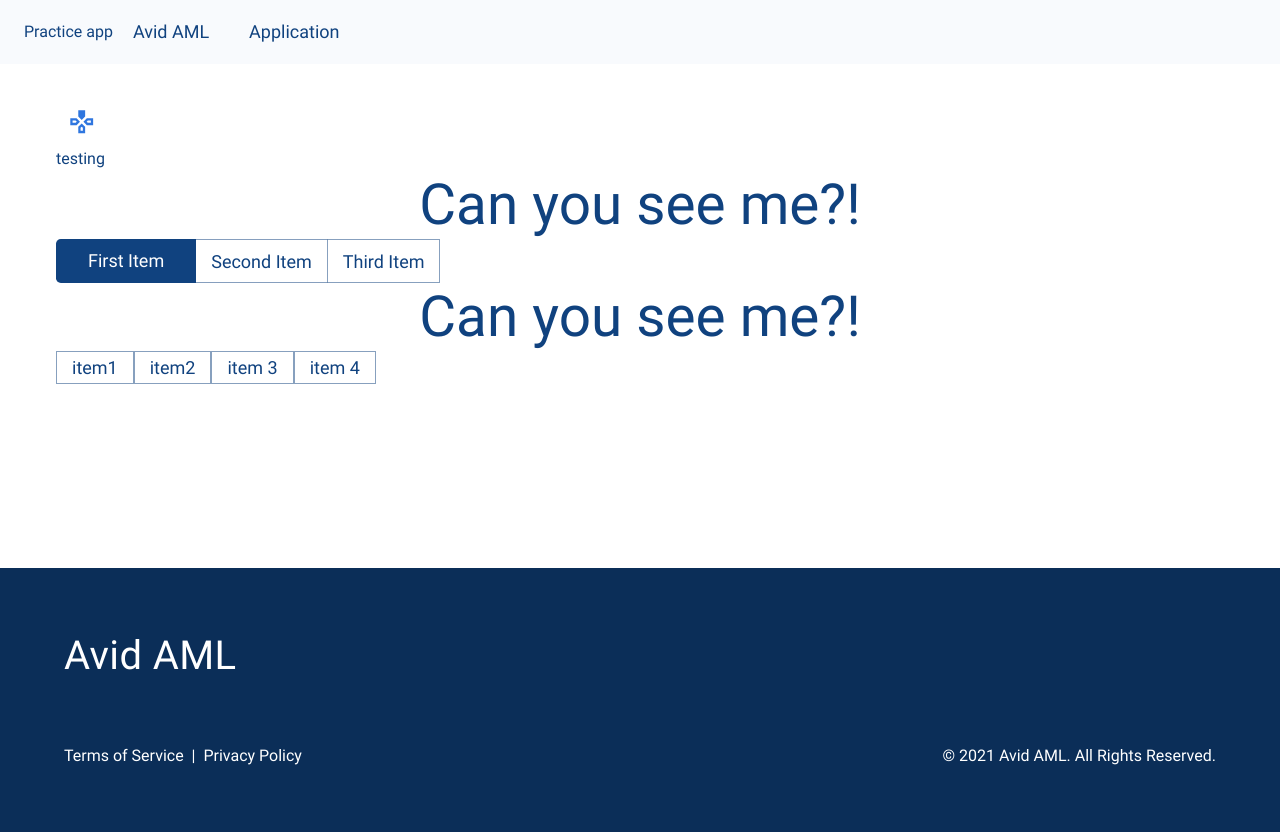
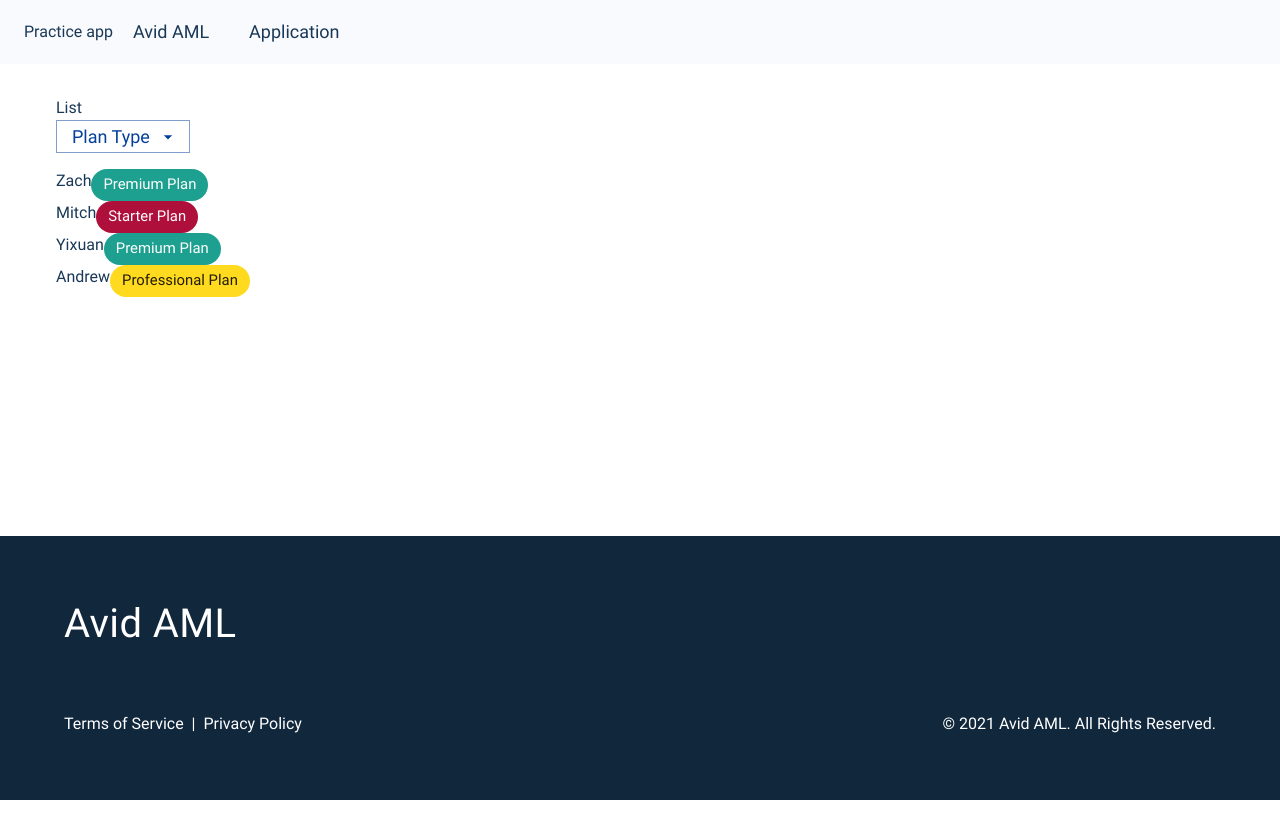
Before and after one commit to zach-mitch/practice-app, a React (Create React App) app: page / in a window 1280 px wide. After the commit the page ends 800 px from the top, so only its background shows below. Built offline with nearby package versions, Linux system fonts and the light colour scheme.

Commit message:
filtering

```diff
--- a/src/theme/palette.js
+++ b/src/theme/palette.js
@@ -1,15 +1,16 @@
 
 // https://material.io/resources/color/
 export const color = {
-    darkBlue: '#10427F',
-    blue: '#2F76DF',
+    darkBlue: '#193856',
+    blue: '#04409B',
     lightBlue: '#F8FAFD',
     white: '#FFFFFF',
     black: '#000000',
-    backgroundGradient: 'linear-gradient(180deg, #F8FAFD 74.53%, #FFFFFF 107.98%) ',
-    backgroundGradient2: ' linear-gradient(180deg, #FFFFFF 0%, #F8FAFD 70%);',
     grey: '#606D7C',
-    green: '#18A56B'
+    green: '#1DA090',
+    lightGrey: '#E5E7EC',
+    red: '#AF0F3B',
+    yellow: '#FFDA1F'
 
 };
 
@@ -31,18 +32,23 @@ export default {
     },
     info: {
         main: color.black,
-    },
-    overlay: {
-        gradients: {
-            main: color.backgroundGradient,
-            contrast: color.backgroundGradient2,
-        },
+        contrastText: color.lightGrey
     },
     success: {
-        main: color.green
+        main: color.green,
+        contrastText: color.red,
+        primer: color.yellow,
+
     },
-
+    greys: {
+        primer: '#A3ABB7',
+        cloud9: '#D1D3D8',
+        line7: '#E5E7EC',
+        cloud: '#F8FAFD',
+    },
     contrastThreshold: 3,
     tonalOffset: 0.2,
 
+
+
 }
--- a/src/views/Home/index.js
+++ b/src/views/Home/index.js
@@ -6,14 +6,18 @@ import { makeStyles } from '@material-ui/core/styles';
 import Typography from '@material-ui/core/Typography';
 import CloseIcon from '@material-ui/icons/Close';
 import { Home } from '../../components/Icons/Home';
-
-
+import Chip from '@material-ui/core/Chip';
+import clsx from 'clsx';
 import { SetView } from '../../components/SetView'
-import { RepeatingSetView } from '../../components/RepeatingSetView';
+// import { RepeatingSetView } from '../../components/RepeatingSetView';
 import { Layout } from '../../components/Layout/';
 import { Card } from '../../components/Card'
 // import { RepeatingSetView } from '../../components/RepeatingSetView'
 // import { Card } from '../../components/Card'
+import ArrowDropDownIcon from '@material-ui/icons/ArrowDropDown';
+import ArrowDropUpIcon from '@material-ui/icons/ArrowDropUp';
+import Menu from '@material-ui/core/Menu';
+import MenuItem from '@material-ui/core/MenuItem';
 
 
 const useStyles = makeStyles(theme => ({
@@ -27,51 +31,104 @@ const useStyles = makeStyles(theme => ({
     },
     icon: {
         color: theme.palette.secondary.main
-    }
+    },
+    red: {
+        background: theme.palette.success.contrastText,
+        color: theme.palette.background.default,
+    },
+    green: {
+        background: theme.palette.success.main,
+        color: theme.palette.background.default,
+    },
+    yellow: {
+        background: theme.palette.success.primer,
+    },
 }));
 
-const item = (name, number, items) => {
-    return { name, number, items };
+const item = (name, number, plan) => {
+    return { name, number, plan };
 }
 
 const data = [
-    item('item1', 1, 'item1'),
-    item('item2', 2, 'item2'),
-    item('item 3', 3, 'item3'),
-    item('item 4', 4, 'item4'),
+    item('Zach', 1, 'Premium Plan'),
+    item('Mitch', 2, 'Starter Plan'),
+    item('Yixuan', 3, 'Premium Plan'),
+    item('Andrew', 4, 'Professional Plan'),
 ];
 
 
 
 const Business = () => {
     const classes = useStyles();
-    const [view, setView] = useState('false');
+    const [list, setList] = useState('default');
+    const [icon, setIcon] = useState('false');
+    const [anchorEl, setAnchorEl] = React.useState(null);
+
+    const openMenu = (event) => {
+        setAnchorEl(event.currentTarget);
+        setIcon('true')
+    };
+
+    const closeMenu = () => {
+        setAnchorEl(null)
+        setIcon('false')
+    };
+
+
+
 
     return (
         <Layout>
             <Box justifyContent="center" className={classes.root} >
-                {view === ('false') &&
-                    <IconButton onClick={() => setView('true')}><Home className={classes.icon} /></IconButton>
-                }
-                {view === ('true') &&
+                <Typography>
+                    List
+                </Typography>
+                <Box paddingBottom="1rem">
+                    <Button variant="outlined" color="secondary" onClick={openMenu}
+                        endIcon={<>
+                            {icon === ('false') && <ArrowDropDownIcon />}
+                            {icon === ('true') && <ArrowDropUpIcon />}
+                        </>} >
+                        {list === ('default') && 'Plan Type'}
+                        {list === ('starter') && 'Starter Plan'}
+                        {list === ('professional') && 'Professional Plan'}
+                        {list === ('premium') && 'Premium Plan'}
+
+                    </Button>
+                    <Menu
+                        id="simple-menu"
+                        anchorEl={anchorEl}
+                        keepMounted
+                        open={Boolean(anchorEl)}
+                        onClose={closeMenu}>
+                        <MenuItem disabled={true}>Plan Type</MenuItem>
+                        <MenuItem onClick={() => { setList('default'); closeMenu() }}>All</MenuItem>
+                        <MenuItem onClick={() => { setList('starter'); closeMenu() }}>Starter Plan</MenuItem>
+                        <MenuItem onClick={() => { setList('professional'); closeMenu() }}>Professional Plan</MenuItem>
+                        <MenuItem onClick={() => { setList('premium'); closeMenu() }}>Premium Plan</MenuItem>
+                    </Menu>
+                </Box>
+                {data.map((row) => (
                     <>
-                        <Button endIcon={
-                            <CloseIcon className={classes.icon} />
-                        } onClick={() => setView('false')}>Close</Button>
-                        <Typography variant="h1">Test</Typography>
+                        {list === 'default' && <Box display="flex">
+                            <Box> <Typography>{row.name}</Typography></Box>
+                            <Chip className={clsx({ [classes.red]: row.plan === 'Starter Plan', [classes.yellow]: row.plan === 'Professional Plan', [classes.green]: row.plan === 'Premium Plan' })} label={row.plan} />
+                        </Box>}
+                        {row.plan === ('Starter Plan') && list === ('starter') && <Box display="flex">
+                            <Box> <Typography>{row.name}</Typography></Box>
+                            <Chip className={clsx({ [classes.red]: row.plan === 'Starter Plan', [classes.yellow]: row.plan === 'Professional Plan', [classes.green]: row.plan === 'Premium Plan' })} label={row.plan} />
+                        </Box>}
+                        {row.plan === ('Professional Plan') && list === ('professional') && <Box display="flex">
+                            <Box> <Typography>{row.name}</Typography></Box>
+                            <Chip className={clsx({ [classes.red]: row.plan === 'Starter Plan', [classes.yellow]: row.plan === 'Professional Plan', [classes.green]: row.plan === 'Premium Plan' })} label={row.plan} />
+                        </Box>}
+                        {row.plan === ('Premium Plan') && list === ('premium') && <Box display="flex">
+                            <Box> <Typography>{row.name}</Typography></Box>
+                            <Chip className={clsx({ [classes.red]: row.plan === 'Starter Plan', [classes.yellow]: row.plan === 'Professional Plan', [classes.green]: row.plan === 'Premium Plan' })} label={row.plan} />
+                        </Box>}
                     </>
-                }
-                <Typography>
-                    testing
-                </Typography>
-                <Card Heading1="Can you see me?!" />
-                <SetView setView1="First Item" setView2="Second Item" setView3="Third Item" item1={<Card Heading1="Can you see me?!" />} item2="item 2" item3="item 3" />
-                {data.map((row) => (
-                    <RepeatingSetView setView={row.name} setRepeat={row.number} item={<>
-                        <Typography>{row.items}</Typography>
-                    </>
-                    } />
                 ))}
+
             </Box>
         </Layout>
     );
```
